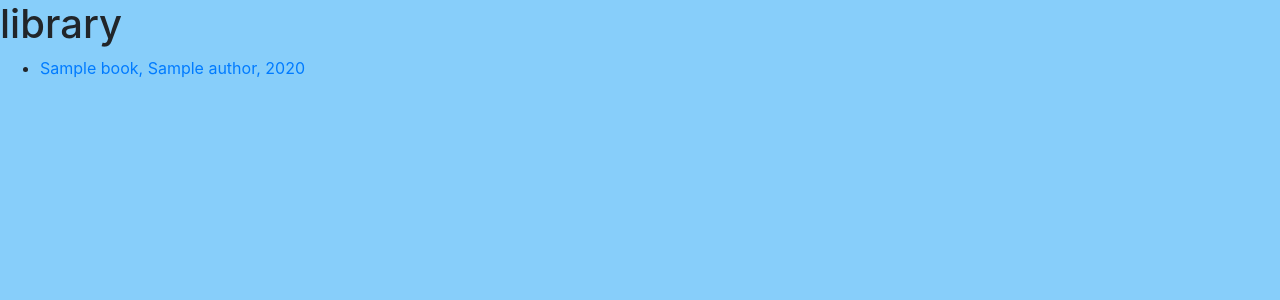
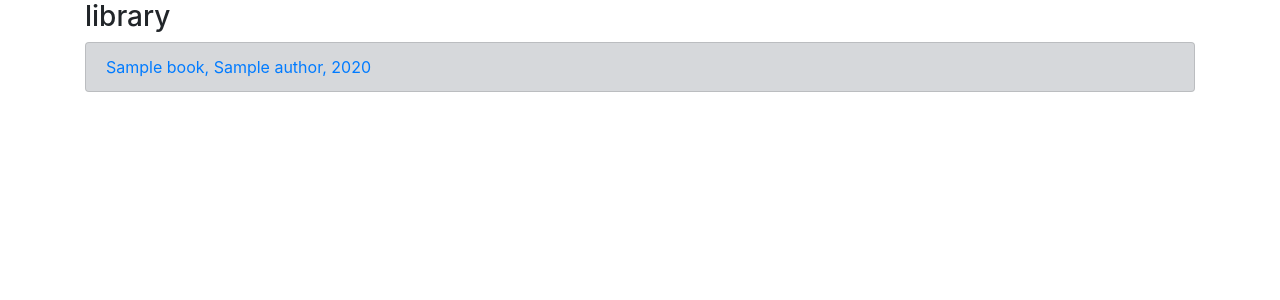
Before and after one commit to fadich/py-101-library, a Django app: page /books/ in a window 1280 px wide. Shown: the top 300 px of the page. Run offline with Django 4.2, Linux system fonts and the light colour scheme; tables that the repository leaves empty hold one stand-in row (values such as "Sample post").

Commit message:
Bootstrap 2.0

```diff
--- a/books/templates/base.html
+++ b/books/templates/base.html
@@ -5,10 +5,11 @@
     <meta charset="UTF-8">
     <title>Storage</title>
     <link rel="stylesheet" href="https://cdn.jsdelivr.net/npm/bootstrap@4.3.1/dist/css/bootstrap.min.css" integrity="sha384-ggOyR0iXCbMQv3Xipma34MD+dH/1fQ784/j6cY/iJTQUOhcWr7x9JvoRxT2MZw1T" crossorigin="anonymous">
-    <link type="text/css" rel="stylesheet" href="{% static 'main.css'%}">
+{#    <link type="text/css" rel="stylesheet" href="{% static 'main.css'%}">#}
 </head>
 <body>
-    <h1>
+<div class="container">
+    <h1 class="h3">
         library
     </h1>
     <div>
@@ -16,6 +17,7 @@
             content
         {% endblock %}
     </div>
+</div>
 <script src="https://code.jquery.com/jquery-3.3.1.slim.min.js" integrity="sha384-q8i/X+965DzO0rT7abK41JStQIAqVgRVzpbzo5smXKp4YfRvH+8abtTE1Pi6jizo" crossorigin="anonymous"></script>
 <script src="https://cdn.jsdelivr.net/npm/popper.js@1.14.7/dist/umd/popper.min.js" integrity="sha384-UO2eT0CpHqdSJQ6hJty5KVphtPhzWj9WO1clHTMGa3JDZwrnQq4sF86dIHNDz0W1" crossorigin="anonymous"></script>
 <script src="https://cdn.jsdelivr.net/npm/bootstrap@4.3.1/dist/js/bootstrap.min.js" integrity="sha384-JjSmVgyd0p3pXB1rRibZUAYoIIy6OrQ6VrjIEaFf/nJGzIxFDsf4x0xIM+B07jRM" crossorigin="anonymous"></script>
--- a/books/templates/home.html
+++ b/books/templates/home.html
@@ -1,9 +1,9 @@
 {% extends 'base.html' %}
 
 {% block content %}
-<ul>
+<ul class="list-group">
     {% for book in books %}
-        <li><a href="/books/{{ book.id }}" > {{ book }} </a></li>
+        <li class="list-group-item list-group-item-secondary"><a href="/books/{{ book.id }}" > {{ book }} </a></li>
     {% endfor %}
     </ul>
 {% endblock %}
```
